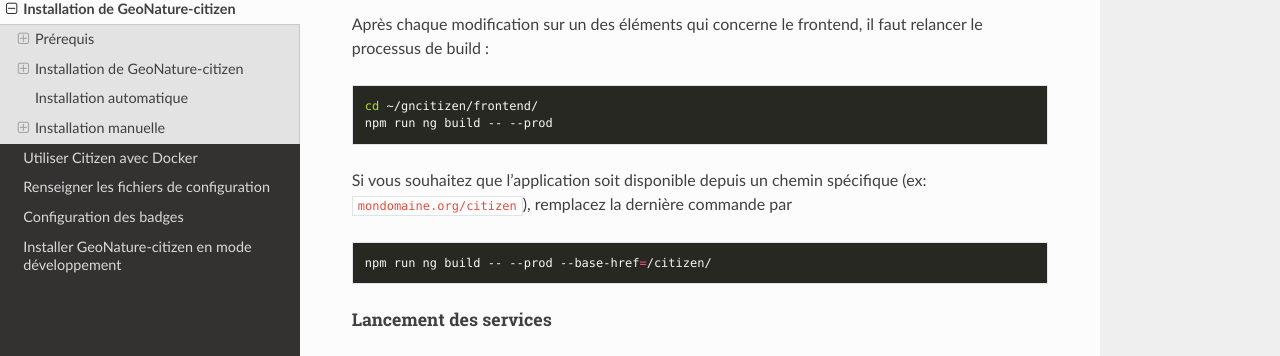
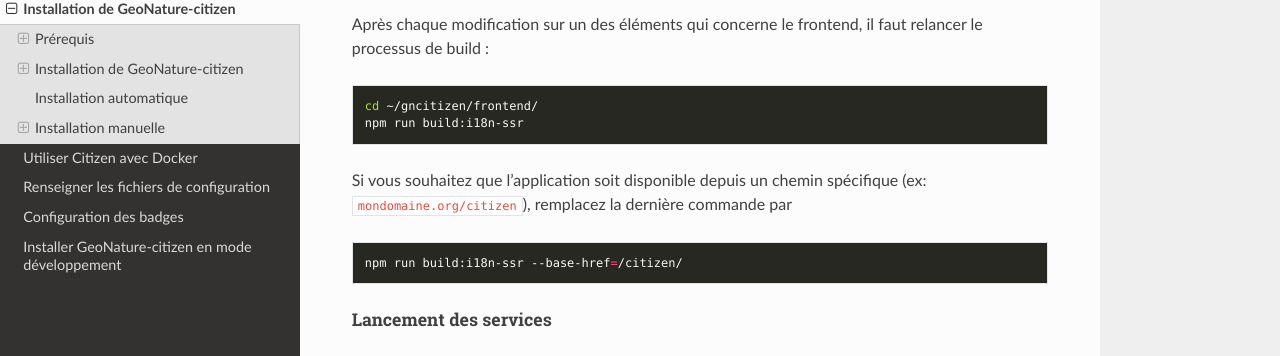
Before and after one commit to PnX-SI/GeoNature-citizen, a Sphinx documentation site: the page built from docs/installation.rst, in a window 1280 px wide and 900 px high, scrolled down 8963 px. Shown: the part 144-500 px from the top of the window. Built offline with Sphinx 7.4.7 and the Read the Docs theme 3.1.0, drawn with Linux system fonts in a browser that asks for light colours.

Commit message:
[doc] Use server side frontend build after config update

```diff
--- a/docs/installation.rst
+++ b/docs/installation.rst
@@ -417,13 +417,13 @@ Après chaque modification sur un des éléments qui concerne le frontend, il fa
 ::
 
   cd ~/gncitizen/frontend/
-  npm run ng build -- --prod
+  npm run build:i18n-ssr
 
 Si vous souhaitez que l'application soit disponible depuis un chemin spécifique (ex: ``mondomaine.org/citizen``), remplacez la dernière commande par
 
 ::
 
-  npm run ng build -- --prod --base-href=/citizen/
+  npm run build:i18n-ssr --base-href=/citizen/
 
 
 Lancement des services
```
